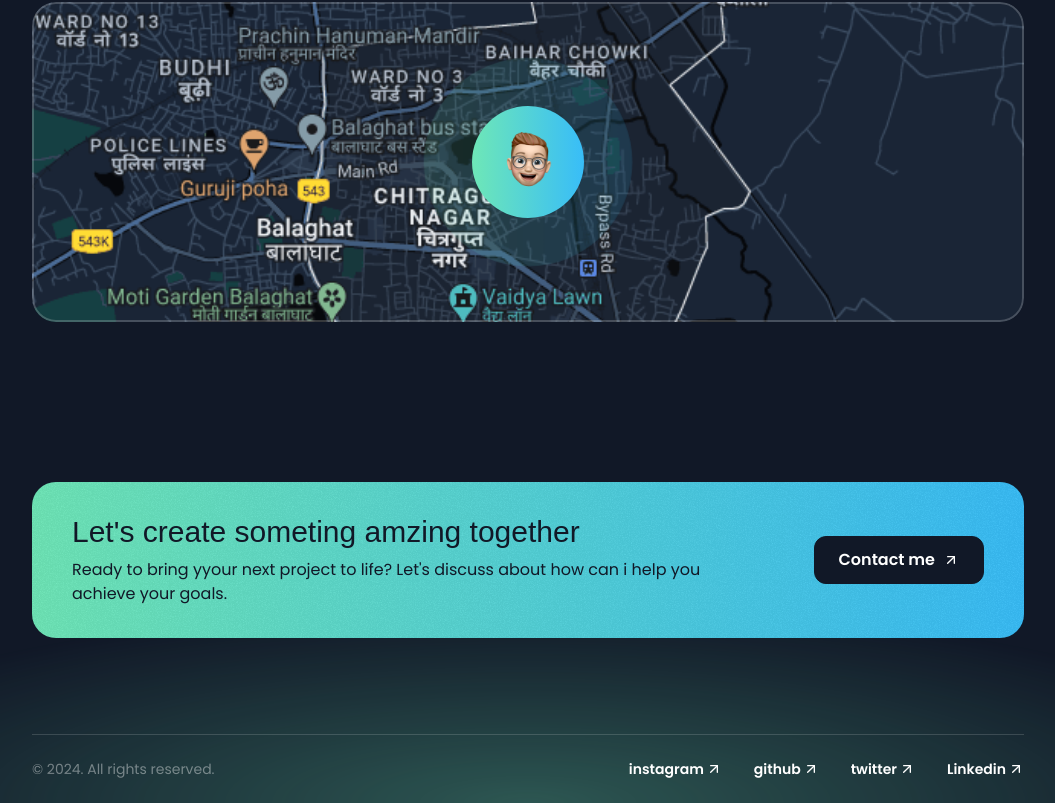
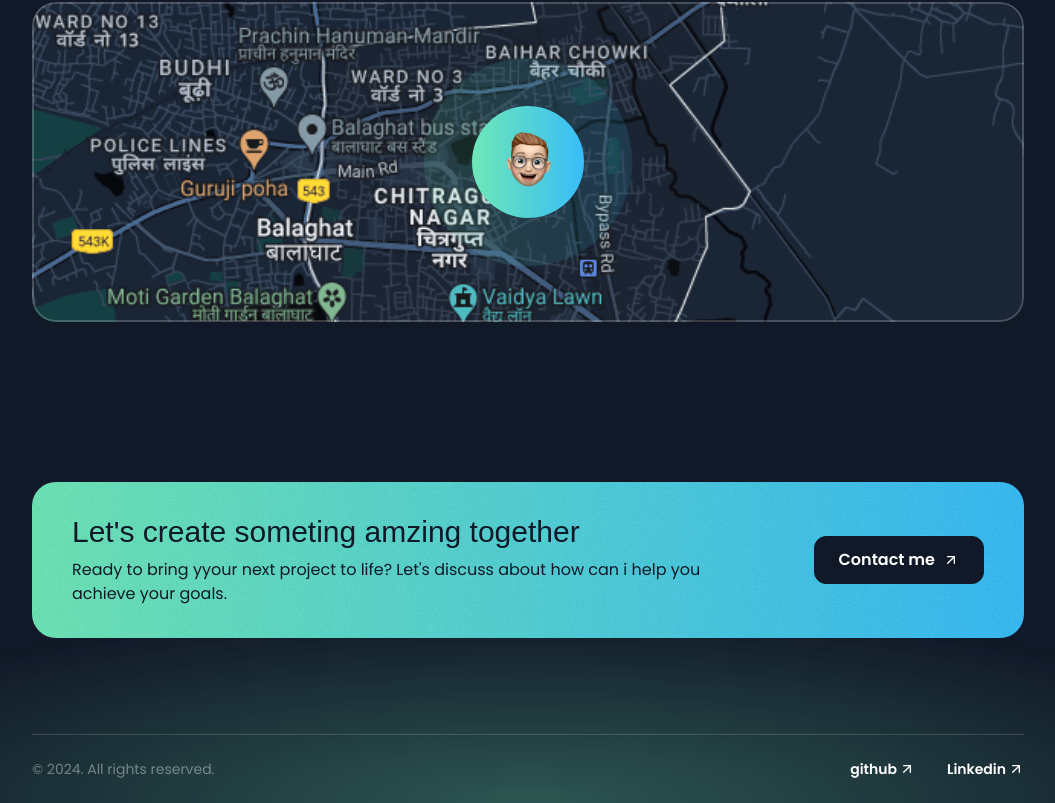
Before and after one commit to saketgoswami09/my-portfolio-saket, a Next.js app: page / in a window 1280 px wide. Shown: the part 5308-6111 px from the top of the page, without its empty margins (112-1167 px from the left). Built offline with nearby package versions, Linux system fonts and the light colour scheme; a web font is replaced by a local one.

Commit message:
Update footer links with actual URLs

```diff
--- a/src/sections/Footer.tsx
+++ b/src/sections/Footer.tsx
@@ -1,21 +1,15 @@
 import ArrowUpRightIcon from "@/assets/icons/arrow-up-right.svg";
 
 const footerLinks = [
-  {
-    title: "instagram",
-    link: "#",
-  },
+
   {
     title: "github",
-    link: "#",
+    link: "https://github.com/saketgoswami09",
   },
-  {
-    title: "twitter",
-    link: "#",
-  },
+
   {
     title: "Linkedin",
-    link: "#",
+    link: "https://www.linkedin.com/in/saket-giri-4408992a2",
   },
 ];
 
```
